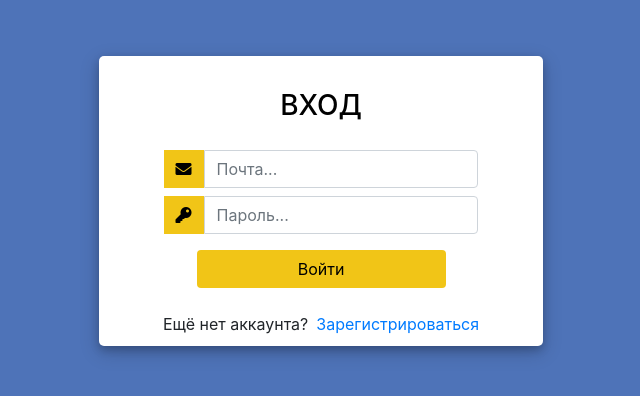
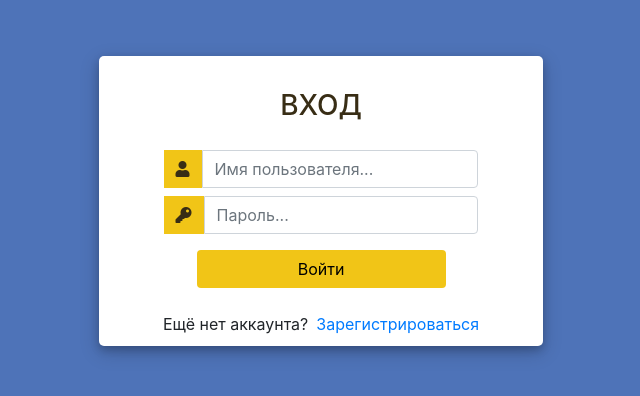
Before and after one commit to AzaliaAlisheva/InvestmentTest, a Django app: page /accounts/login/ in a window 1280 px wide. Shown: the top 396 px of the page, without its empty margins (319-959 px from the left). Run offline with Django 3.2, Linux system fonts and the light colour scheme; some libraries are stand-ins or nearby versions.

Commit message:
allauth bugs fixed

```diff
--- a/mysite/allauth/static/accounts/css/main_accounts.css
+++ b/mysite/allauth/static/accounts/css/main_accounts.css
@@ -8,9 +8,6 @@ body{
 	margin-top: 5%;
 	margin-bottom: auto;
 	position: relative;
-	display: flex;
-	justify-content: center;
-	flex-direction: column;
 	padding: 10px;
 	padding-top: 3%;
 	box-shadow: 0 4px 8px 0 rgba(0, 0, 0, 0.2), 0 6px 20px 0 rgba(0, 0, 0, 0.19);
@@ -24,7 +21,7 @@ body{
 }
 
 #form-title{
-	color: black;
+	color: var(--BROWN);
 }
 
 .login_btn {
@@ -43,12 +40,11 @@ body{
 
 .input-group-text {
 	background: var(--YELLOW);
-	color: black;
+	color: var(--BROWN);
 	border: 0;
 	border-radius: 5px 0 0 5px;
 }
 
-.input_user,
 .input_pass:focus {
 	outline: 0px;
 }
--- a/mysite/allauth/templates/accounts/login.html
+++ b/mysite/allauth/templates/accounts/login.html
@@ -9,9 +9,9 @@
         {% csrf_token%}
         <div class="input-group mb-2">
             <div class="input-group-append">
-                <span class="input-group-text"><i class="fas fa-envelope"></i></span>
+                <span class="input-group-text"><i class="fas fa-user"></i></span>
             </div>
-            <input type="text" name="email" placeholder="Почта..." class="form-control">
+            <input type="text" name="username" placeholder="Имя пользователя..." class="form-control">
         </div>
         <div class="input-group mb-2">
             <div class="input-group-append">
@@ -23,7 +23,7 @@
         <p id="messages">{{message}}</p>
         {% endfor %}
         <div class="d-flex justify-content-center mt-3 login_container">
-            <input class="btn login_btn" type="submit" value="Войти">
+            <button class="btn login_btn" type="submit">Войти</button>
         </div>
     </form>
 </div>
--- a/mysite/allauth/templates/accounts/register.html
+++ b/mysite/allauth/templates/accounts/register.html
@@ -33,7 +33,7 @@
         </div>
 
         <div class="d-flex justify-content-center mt-3 login_container">
-            <input class="btn login_btn" type="submit" value="Зарегистрироваться">
+            <button class="btn login_btn" type="submit">Зарегистрироваться</button>
         </div>
     </form>
 </div>
--- a/mysite/allauth/views.py
+++ b/mysite/allauth/views.py
@@ -10,10 +10,10 @@ def login_page(request):
         return redirect('posts:blog')
     else:
         if request.method == 'POST':
-            email = request.POST.get('email')
+            username = request.POST.get('username')
             password = request.POST.get('password')
 
-            user = authenticate(request, username=email, password=password)
+            user = authenticate(request, username=username, password=password)
             if user is not None:
                 login(request, user)
                 return redirect('posts:blog')
--- a/mysite/manage.py
+++ b/mysite/manage.py
@@ -5,9 +5,11 @@ import sys
 import websocket
 import json
 
+
 def on_message(ws, message):
     mes_json = json.loads(message)
     print(mes_json['data'][0]['p'], mes_json['data'][0]['s'])
+
 
 def on_error(ws, error):
     print(error)
--- a/mysite/mysite/templates/layout.html
+++ b/mysite/mysite/templates/layout.html
@@ -28,8 +28,10 @@
         </div>
     </header>
     <main>
-        {% block content %}
-        {% endblock %}
+        <div class="box">
+            {% block content %}
+            {% endblock %}
+        </div>
         <aside class="box">Сайдбар</aside>
     </main>
     <footer>
```
Also changed, not shown: mysite/db.sqlite3.
